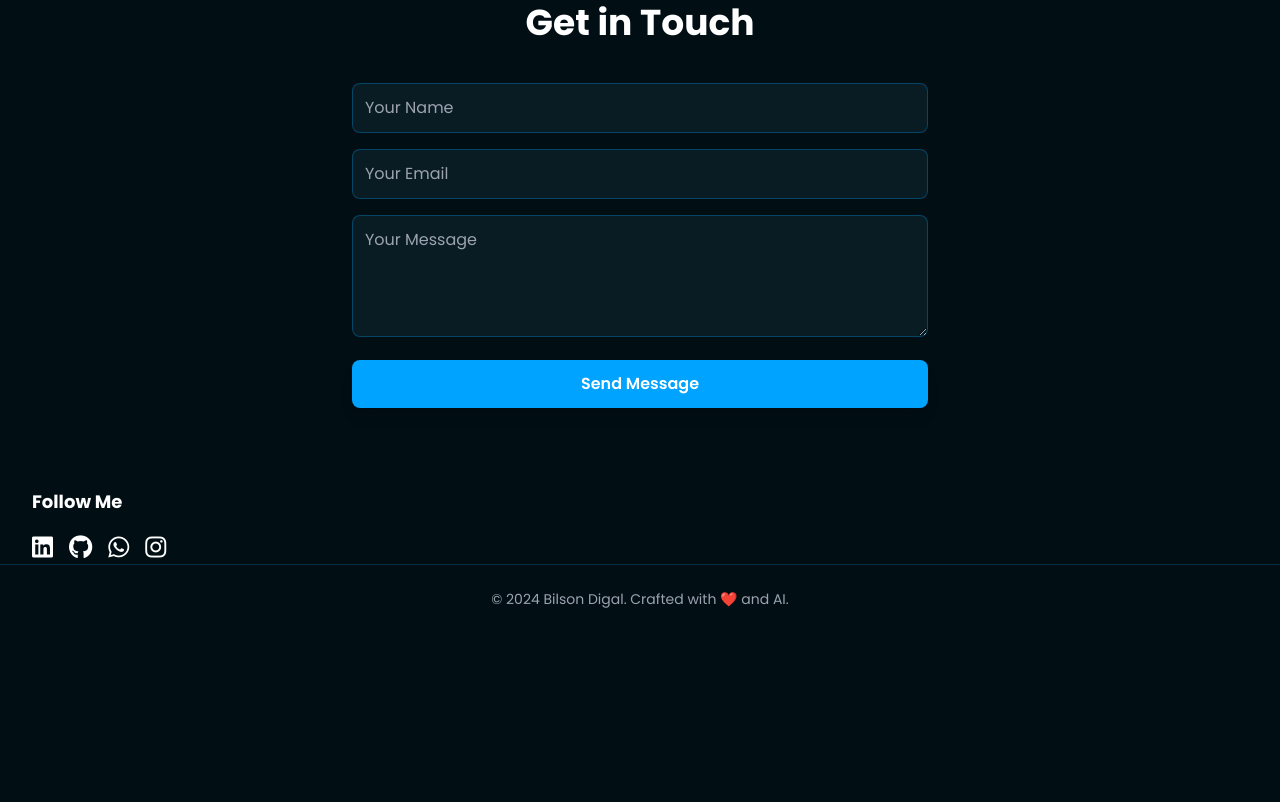
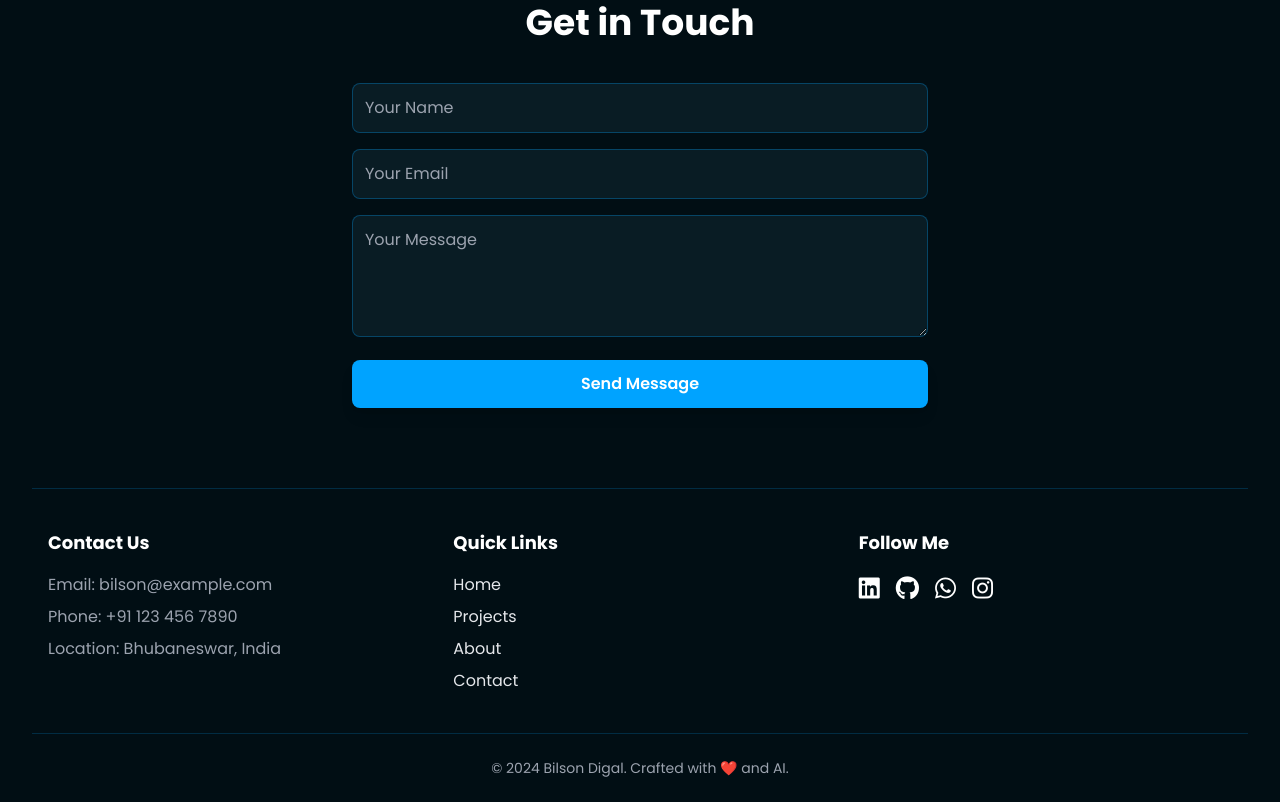
Before and after one commit to Bilsond58/portfolio-for-me, a plain HTML site: page index.html in a window 1280 px wide. Shown: the part 3535-4337 px from the top of the page. Before the commit the page ends 4168 px from the top, so only its background shows below. Drawn offline with nearby package versions, Linux system fonts and the light colour scheme.

Commit message:
Update index.html

```diff
--- a/index.html
+++ b/index.html
@@ -374,6 +374,29 @@
 </section>
 </main>
 <!-- Footer -->
+  <!-- Footer -->
+<footer class="bg-background-dark border-t border-primary/20 text-text-dark">
+  <div class="container mx-auto px-4 py-10 grid grid-cols-1 md:grid-cols-3 gap-8">
+
+    <!-- Contact Us -->
+    <div>
+      <h4 class="text-lg font-bold text-white mb-4">Contact Us</h4>
+      <p class="text-secondary-text-dark mb-2">Email: <a href="mailto:bilson@example.com" class="hover:text-primary">bilson@example.com</a></p>
+      <p class="text-secondary-text-dark mb-2">Phone: <a href="tel:+1234567890" class="hover:text-primary">+91 123 456 7890</a></p>
+      <p class="text-secondary-text-dark">Location: Bhubaneswar, India</p>
+    </div>
+
+    <!-- Quick Links -->
+    <div>
+      <h4 class="text-lg font-bold text-white mb-4">Quick Links</h4>
+      <ul class="space-y-2">
+        <li><a href="#home" class="hover:text-primary">Home</a></li>
+        <li><a href="#projects" class="hover:text-primary">Projects</a></li>
+        <li><a href="#about" class="hover:text-primary">About</a></li>
+        <li><a href="#contact-form" class="hover:text-primary">Contact</a></li>
+      </ul>
+    </div>
+
     <!-- Social Icons -->
 <div>
   <h4 class="text-lg font-bold text-white mb-4">Follow Me</h4>
```
